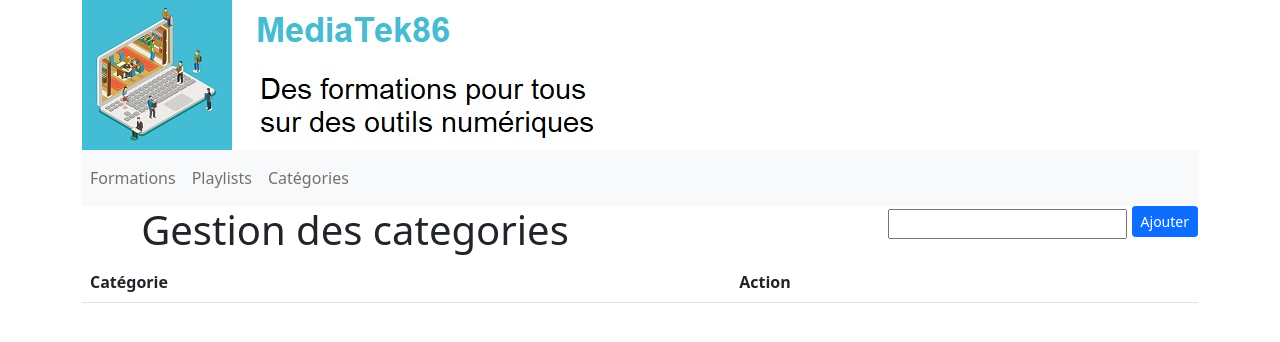
After one commit to Sphayx/mediatek, a Symfony app: template templates/admin/admin.categories.html.twig in a window 1280 px wide. The commit adds this page. Shown: the top 342 px of the page. Run offline with Twig, Linux system fonts and the light colour scheme; the template is opened without the code that fills it, so the values that code supplies are empty; some libraries are stand-ins or nearby versions.

Commit message:
Tâche 2.3: Gérer les catégories Task #6 - Tâche 2.3 : gérer les catégories

```diff
--- /dev/null
+++ b/templates/admin/admin.categories.html.twig
@@ -0,0 +1,45 @@
+{# empty Twig template #}
+{% extends "baseadmin.html.twig" %}
+
+{% block body %}
+    <div class="row">
+        <div class="col text-center">
+            <h1>Gestion des categories</h1>
+        </div>
+        <div class="form-group col text-end">
+            <form class="form-inline mt-l" method ="POST" action="{{ path('admin.categorie.ajout')}}" >
+                <input type="text" class="sm" name="nom">
+                <button type="submit" class="btn btn-primary mb-2 btn-sm">Ajouter</button>
+            </form>
+        </div>
+    </div>
+    <table class="table table-striped">
+        <thead>
+            <tr>
+                <th class="text-left align-top" scope="col">
+                    Catégorie<br />
+                </th>
+                <th class="text-left align-top" scope="col">
+                    Action<br />
+                </th>
+        <tbody>
+            {% for categorie in categories %}
+                <tr class="align-middle">
+                    <td>
+                        <h5 class="text-info">
+                            {{ categorie.name }}
+                        </h5>
+                    </td>
+                    <td>
+                        {% if  categorie.nbformations == 0 %}
+                            <a href="{{ path('admin.categorie.suppr', {id:categorie.id}) }}" class="btn btn-danger" onclick="return confirm('Etes vous sûr de vouloir supprimer {{ categorie.name }} ?')">Supprimer</a>
+                        {% else %}
+                            <a href="#" class="btn btn-danger" onclick="return confirm('{{ categorie.name }} ne doit pas contenir de formations pour pouvoir être supprimé')">Supprimer</a>
+                        {% endif %}
+                    </td>
+                </tr>
+            {% endfor %}
+        </tbody>
+    </table>
+
+{% endblock %}
--- a/templates/admin/admin.formations.html.twig
+++ b/templates/admin/admin.formations.html.twig
@@ -14,7 +14,7 @@
         <thead>
             <tr>
                 <th class="text-left align-top" scope="col">
-                    formation<br />
+                    Formation<br />
                     <a href="{{ path('admin.formations.sort', {champ:'title', ordre:'ASC'}) }}" class="btn btn-info btn-sm active" role="button" aria-pressed="true"><</a>
                     <a href="{{ path('admin.formations.sort', {champ:'title', ordre:'DESC'}) }}" class="btn btn-info btn-sm active" role="button" aria-pressed="true">></a>
                     <form class="form-inline mt-1" method="POST" action="{{ path('admin.formations.findallcontain', {champ:'title'}) }}">
--- a/templates/baseadmin.html.twig
+++ b/templates/baseadmin.html.twig
@@ -5,17 +5,19 @@
                 <div class="text-left ">
             <img src="{{ app.request.getBasePath()~'/banniere.jpg' }}" alt="bannière" >
         </div>
-
         <!-- menu -->
-        <nav class="navbar navbar-expand-lg navbar_light bg-light">
+        <nav class="navbar navbar-expand-lg navbar-light bg-light">
             <div class="collapse navbar-collapse" id="navSupportedContent">
-                <ul class="navbar-nav mr-auto">
+                <ul class="navbar-nav me-auto mb-2 mb-lg-0">
                     <li class="nav-item">
                         <a class="nav-link" href="{{ path('admin.formations') }}">Formations</a>
                     </li>
                     <li class="nav-item">
                         <a class="nav-link" href="{{ path('admin.playlists') }}">Playlists</a>
                     </li>
+                    <li class ="nav-item">
+                        <a class="nav-link" href="{{ path('admin.categories') }}">Catégories</a>
+                    </li>
                 </ul>
             </div>
         </nav>
```
Also changed, not shown: src/Controller/admin/AdminCategorieController.php (added, +105 -0 lines), src/Repository/CategorieRepository.php (+39 -9 lines).
